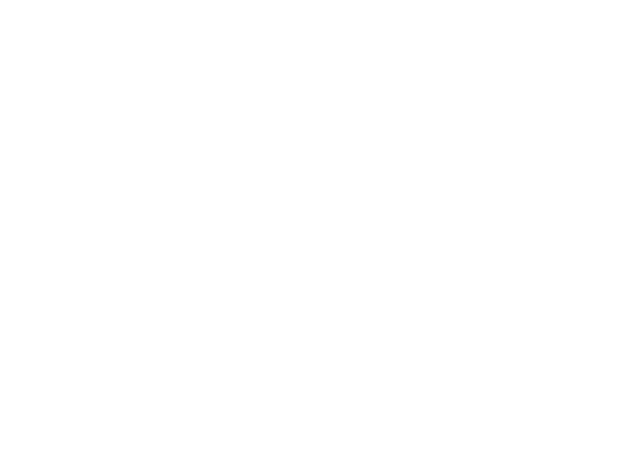
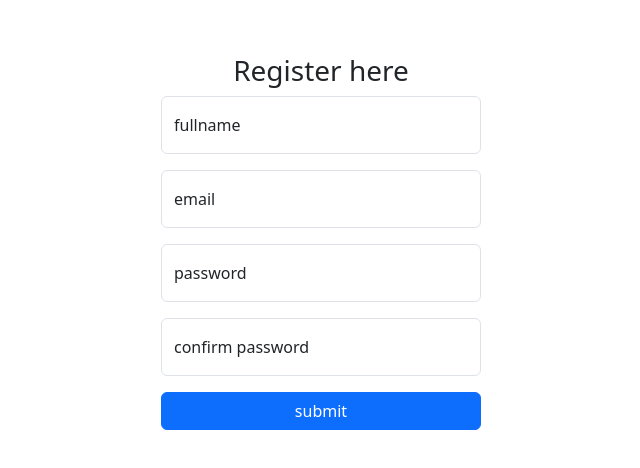
Before and after one commit to VUPPUKULADEEP/blog, a React app in the folder frontend/: page /signup in a window 1280 px wide. Shown: the part 158-626 px from the top of the page, without its empty margins (319-959 px from the left). Built offline with nearby package versions, Linux system fonts and the light colour scheme; the HTML template or start-up script is replaced by a standard one.

Commit message:
written login,register forms

```diff
--- a/frontend/package.json
+++ b/frontend/package.json
@@ -10,8 +10,11 @@
     "preview": "vite preview"
   },
   "dependencies": {
+    "bootstrap": "^5.3.8",
     "react": "^19.2.0",
-    "react-dom": "^19.2.0"
+    "react-dom": "^19.2.0",
+    "react-hook-form": "^7.70.0",
+    "react-router-dom": "^7.11.0"
   },
   "devDependencies": {
     "@eslint/js": "^9.39.1",
--- /dev/null
+++ b/frontend/pages/Home.jsx
@@ -0,0 +1,9 @@
+import React from 'react'
+
+const Home = () => {
+  return (
+    <></>
+  )
+}
+
+export default Home
--- /dev/null
+++ b/frontend/pages/Signin.jsx
@@ -0,0 +1,39 @@
+
+import { useNavigate } from 'react-router-dom'
+import { useForm } from 'react-hook-form'
+import 'bootstrap/dist/css/bootstrap.min.css'
+
+
+const Signin = () => {
+
+  const { register, formState: { errors }, handleSubmit } = useForm()
+
+      return (
+          <>
+              <div id="container" className='d-flex justify-content-center align-items-center' style={{ height: '100vh', minWidth: '50%' }}>
+                  <form id="main-container" className="d-flex flex-column justify-content-start align-items-center" style={{ width: '25%' }} onSubmit={handleSubmit((register) => { console.log(JSON.stringify(register)) })}>
+                      <h3>login here </h3>
+
+                      <div className="form-floating mb-3 col-12">
+                          <input type="email" className="form-control" id="email" placeholder="name@example.com" {...register('email')} />
+                          <label htmlFor="email">email</label>
+                          {errors.email && <p class='error'>{errors.email.message}</p>}
+                      </div>
+                      <div className="form-floating mb-3 col-12">
+                          <input type="password" className="form-control" id="password" placeholder="xxxxxxxxxx" {...register('password')} />
+                          <label htmlFor="password">password</label>
+                          {errors.password && <p class='error'>{errors.password.message}</p>}
+                      </div>
+
+                      <div className="d-grid gap-2 col-12 mx-auto">
+                          <button className="btn btn-primary" type="submit" >submit </button>
+
+                      </div>
+
+                  </form>
+              </div>
+          </>
+      )
+}
+
+export default Signin
--- /dev/null
+++ b/frontend/pages/Signup.jsx
@@ -0,0 +1,45 @@
+
+import { useForm } from 'react-hook-form'
+import 'bootstrap/dist/css/bootstrap.min.css'
+
+const Signup = () => {
+
+    const { register, formState: { errors }, handleSubmit } = useForm()
+
+    return (
+        <>
+            <div id="container" className='d-flex justify-content-center align-items-center' style={{ height: '100vh', minWidth: '50%' }}>
+                <form id="main-container" className="d-flex flex-column justify-content-start align-items-center" style={{ width: '25%' }} onSubmit={handleSubmit((register) => { console.log(JSON.stringify(register)) })}>
+                    <h3>Register here </h3>
+                    <div className="form-floating mb-3 col-12">
+                        <input type="text" className="form-control" id="fullname" placeholder="john doe" {...register('fullname', { required: 'first name is required' })} />
+                        <label htmlFor="fullname">fullname</label>
+                        {errors.fullname && <p class='error'>{errors.fullname.message}</p>}
+                    </div>
+                    <div className="form-floating mb-3 col-12">
+                        <input type="email" className="form-control" id="email" placeholder="name@example.com" {...register('email')} />
+                        <label htmlFor="email">email</label>
+                        {errors.email && <p class='error'>{errors.email.message}</p>}
+                    </div>
+                    <div className="form-floating mb-3 col-12">
+                        <input type="password" className="form-control" id="password" placeholder="xxxxxxxxxx" {...register('password')} />
+                        <label htmlFor="password">password</label>
+                        {errors.password && <p class='error'>{errors.password.message}</p>}
+                    </div>
+                    <div className="form-floating mb-3 col-12">
+                        <input type="password" className="form-control" id="cnf-password" placeholder="xxxxxxxxxx" {...register('cnfpassword')} />
+                        <label htmlFor="cnf-password">confirm password</label>
+                        {errors.cnfpassword && <p class='error'>{errors.cnfpassword.message}</p>}
+                    </div>
+                    <div className="d-grid gap-2 col-12 mx-auto">
+                        <button className="btn btn-primary" type="submit" >submit </button>
+
+                    </div>
+
+                </form>
+            </div>
+        </>
+    )
+}
+
+export default Signup
--- a/frontend/src/App.jsx
+++ b/frontend/src/App.jsx
@@ -1,14 +1,19 @@
-import { useState } from 'react'
-import reactLogo from './assets/react.svg'
-import viteLogo from '/vite.svg'
-import './App.css'
+import { BrowserRouter, Routes, Route, Link } from "react-router-dom"
+import Signin from "../pages/Signin"
+import Signup from "../pages/Signup"
+import Home from "../pages/Home"
+function App() {
 
-function App() {
-  const [count, setCount] = useState(0)
 
   return (
     <>
-
+    <BrowserRouter>
+      <Routes>
+        <Route path="/" element={<Home/>}/>
+        <Route path="/signin" element={<Signin/>}/>
+        <Route path="/signup" element={<Signup/>}/>
+      </Routes>
+    </BrowserRouter>
     </>
   )
 }
```
Also changed, not shown: 1 other file (tests, documents, lock files or other folders).
